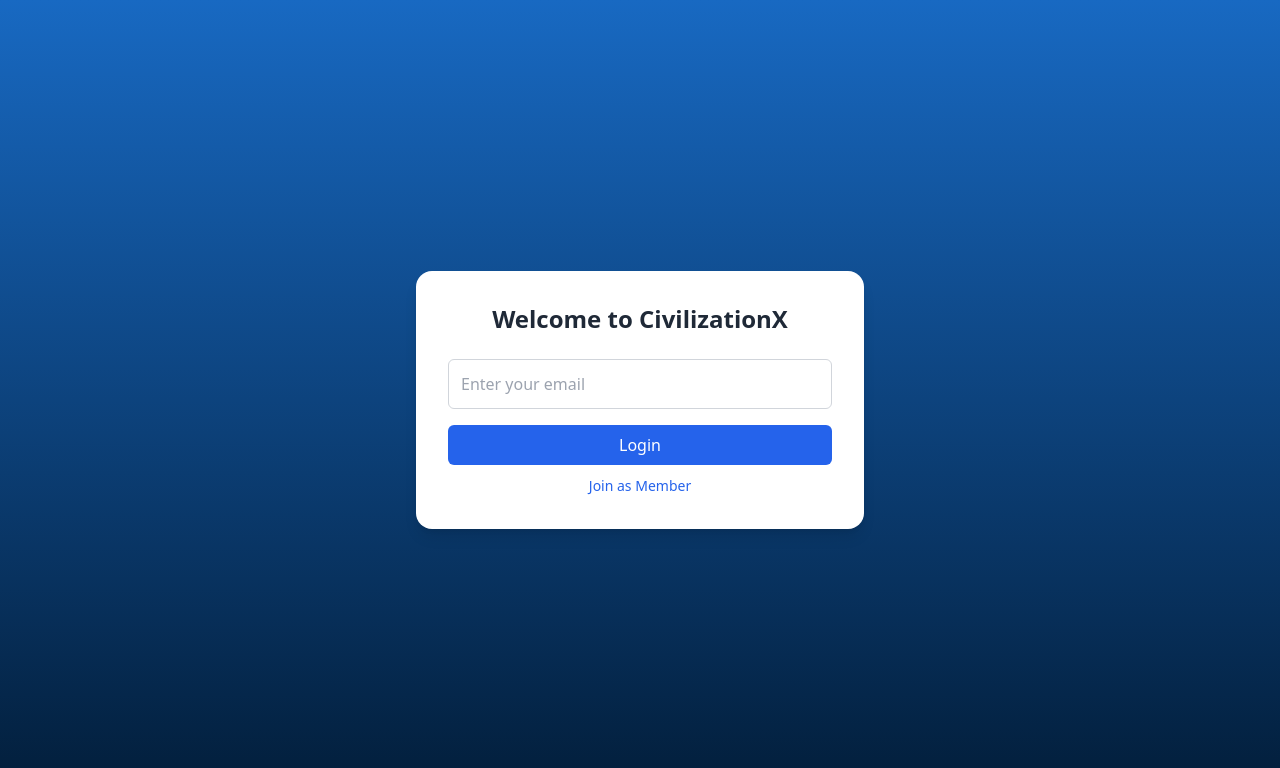
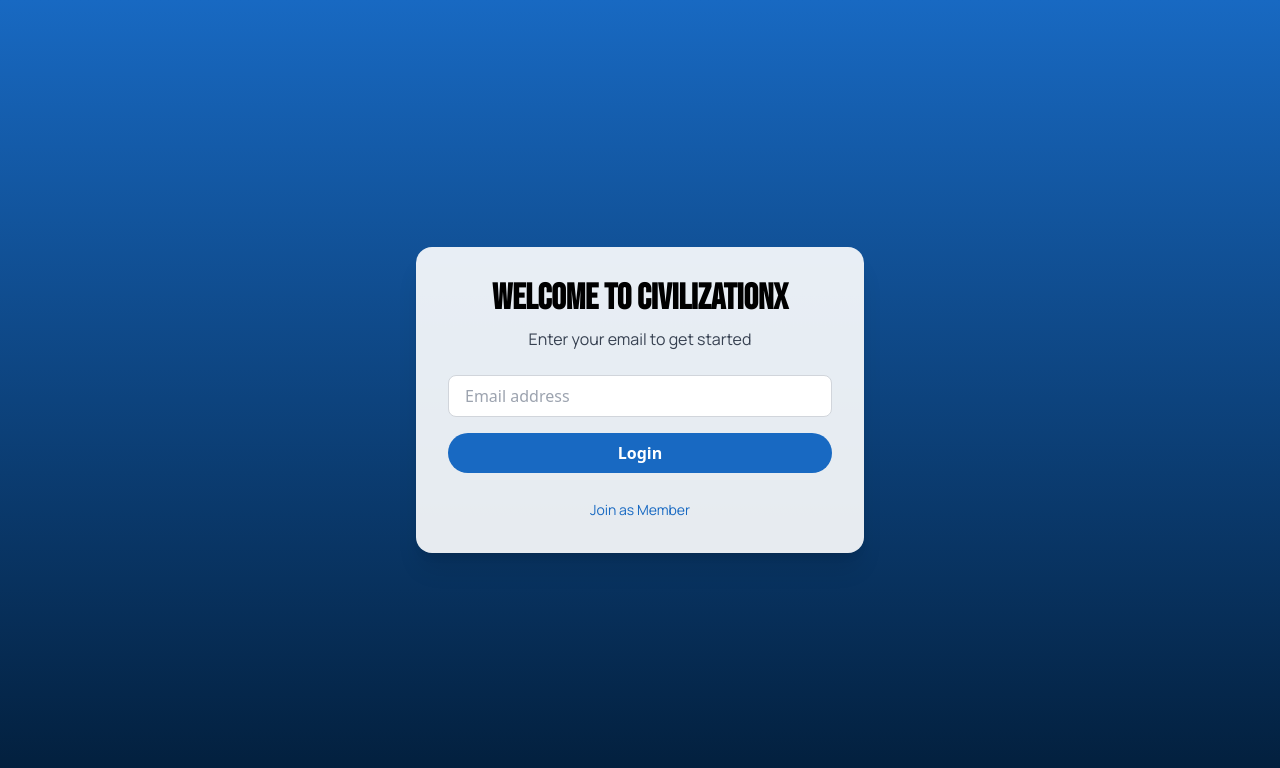
Before and after one commit to laurenlarsen11/civilizationx-onboarding-app, a Next.js app: page / in a window 1280 px wide. Shown: the top 768 px of the page. Built offline with nearby package versions, Linux system fonts and the light colour scheme.

Commit message:
refining design

```diff
--- a/pages/index.js
+++ b/pages/index.js
@@ -1,72 +1,105 @@
-import { useState } from 'react';
-import { useRouter } from 'next/router';
+import { useState } from "react";
+import { useRouter } from "next/router";
+import Head from "next/head";
 
 export default function Home() {
-  const [email, setEmail] = useState('');
+  const [email, setEmail] = useState("");
+  const [error, setError] = useState("");
   const [loading, setLoading] = useState(false);
-  const [message, setMessage] = useState('');
+  const [greeting, setGreeting] = useState("");
   const router = useRouter();
 
   const handleLogin = async () => {
+    setError("");
+    if (!email) {
+      setError("Please enter your email.");
+      return;
+    }
+
     setLoading(true);
-    setMessage('');
 
     try {
-      const res = await fetch('/api/check-member', {
-        method: 'POST',
-        headers: { 'Content-Type': 'application/json' },
+      const response = await fetch("/api/login", {
+        method: "POST",
+        headers: { "Content-Type": "application/json" },
         body: JSON.stringify({ email }),
       });
 
-      const data = await res.json();
+      const data = await response.json();
 
-      if (data.found) {
-        setMessage(`Hello, ${data.firstName}! Redirecting...`);
+      if (response.ok && data.exists) {
+        setGreeting(`Hello, ${data.firstName}`);
         setTimeout(() => {
-          window.location.href = 'https://investor-workflow-ui.vercel.app';
-        }, 2000);
+          router.push("https://investor-workflow-ui.vercel.app");
+        }, 1500);
       } else {
-        router.push('/join');
+        router.push("/join");
       }
-    } catch (error) {
-      console.error('Login error:', error);
-      setMessage('Something went wrong. Please try again.');
+    } catch (err) {
+      console.error("Login error:", err);
+      setError("Something went wrong. Please try again.");
+    } finally {
+      setLoading(false);
     }
-
-    setLoading(false);
-  };
-
-  const handleJoin = () => {
-    router.push('/join');
   };
 
   return (
-    <div className="min-h-screen bg-gradient-to-b from-[#1869c2] to-[#021d39] flex items-center justify-center px-4">
-      <div className="bg-white p-8 rounded-2xl shadow-lg w-full max-w-md text-center">
-        <h1 className="text-2xl font-bold text-gray-800 mb-6">Welcome to CivilizationX</h1>
+    <>
+      <Head>
+        <title>CivilizationX Login</title>
+        <link
+          href="https://fonts.googleapis.com/css2?family=Manrope:wght@400;600&family=Bebas+Neue&display=swap"
+          rel="stylesheet"
+        />
+      </Head>
+
+      <div className="min-h-screen flex items-center justify-center bg-gradient-to-b from-[#1869c2] to-[#021d39] px-4">
+        <div className="bg-white bg-opacity-90 p-8 rounded-2xl shadow-xl w-full max-w-md text-center">
+          <h1 className="text-4xl font-bold mb-2" style={{ fontFamily: "Bebas Neue, sans-serif" }}>
+            Welcome to CivilizationX
+          </h1>
+          <p className="text-gray-700 mb-6" style={{ fontFamily: "Manrope, sans-serif" }}>
+            Enter your email to get started
+          </p>
+
           <input
             type="email"
-          placeholder="Enter your email"
-          className="w-full p-3 border border-gray-300 rounded-md mb-4 focus:outline-none focus:ring-2 focus:ring-blue-400"
+            placeholder="Email address"
             value={email}
             onChange={(e) => setEmail(e.target.value)}
+            className="w-full px-4 py-2 rounded-lg border border-gray-300 focus:outline-none focus:ring-2 focus:ring-blue-400 mb-4"
           />
+
           <button
             onClick={handleLogin}
-          className="w-full bg-blue-600 text-white py-2 rounded-md hover:bg-blue-700 transition mb-2"
             disabled={loading}
+            className="w-full bg-[#1869c2] hover:bg-[#145aa1] text-white font-semibold py-2 px-4 rounded-full transition-all"
           >
-          {loading ? 'Checking...' : 'Login'}
+            {loading ? "Checking..." : "Login"}
           </button>
-        <button
-          onClick={handleJoin}
-          className="text-blue-600 hover:underline text-sm"
+
+          {greeting && (
+            <p className="text-green-600 text-sm mt-4" style={{ fontFamily: "Manrope, sans-serif" }}>
+              {greeting}
+            </p>
+          )}
+          {error && (
+            <p className="text-red-500 text-sm mt-4" style={{ fontFamily: "Manrope, sans-serif" }}>
+              {error}
+            </p>
+          )}
+
+          <div className="mt-6">
+            <a
+              href="/join"
+              className="text-sm text-[#1869c2] hover:underline font-medium"
+              style={{ fontFamily: "Manrope, sans-serif" }}
             >
               Join as Member
-        </button>
-
-        {message && <p className="mt-4 text-gray-700">{message}</p>}
+            </a>
           </div>
         </div>
+      </div>
+    </>
   );
 }
```
Lines whose indentation alone changed are shown as unchanged.
